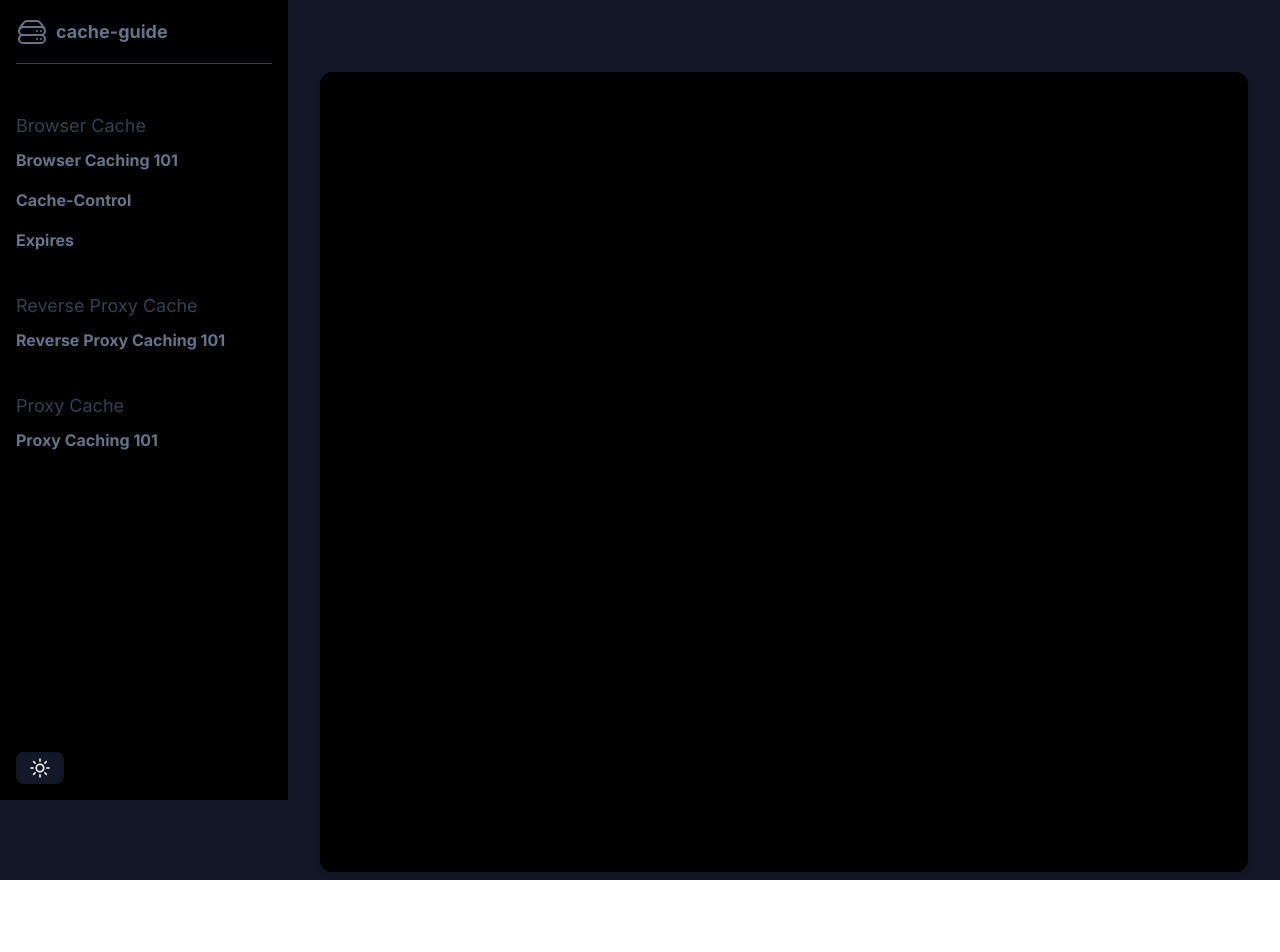
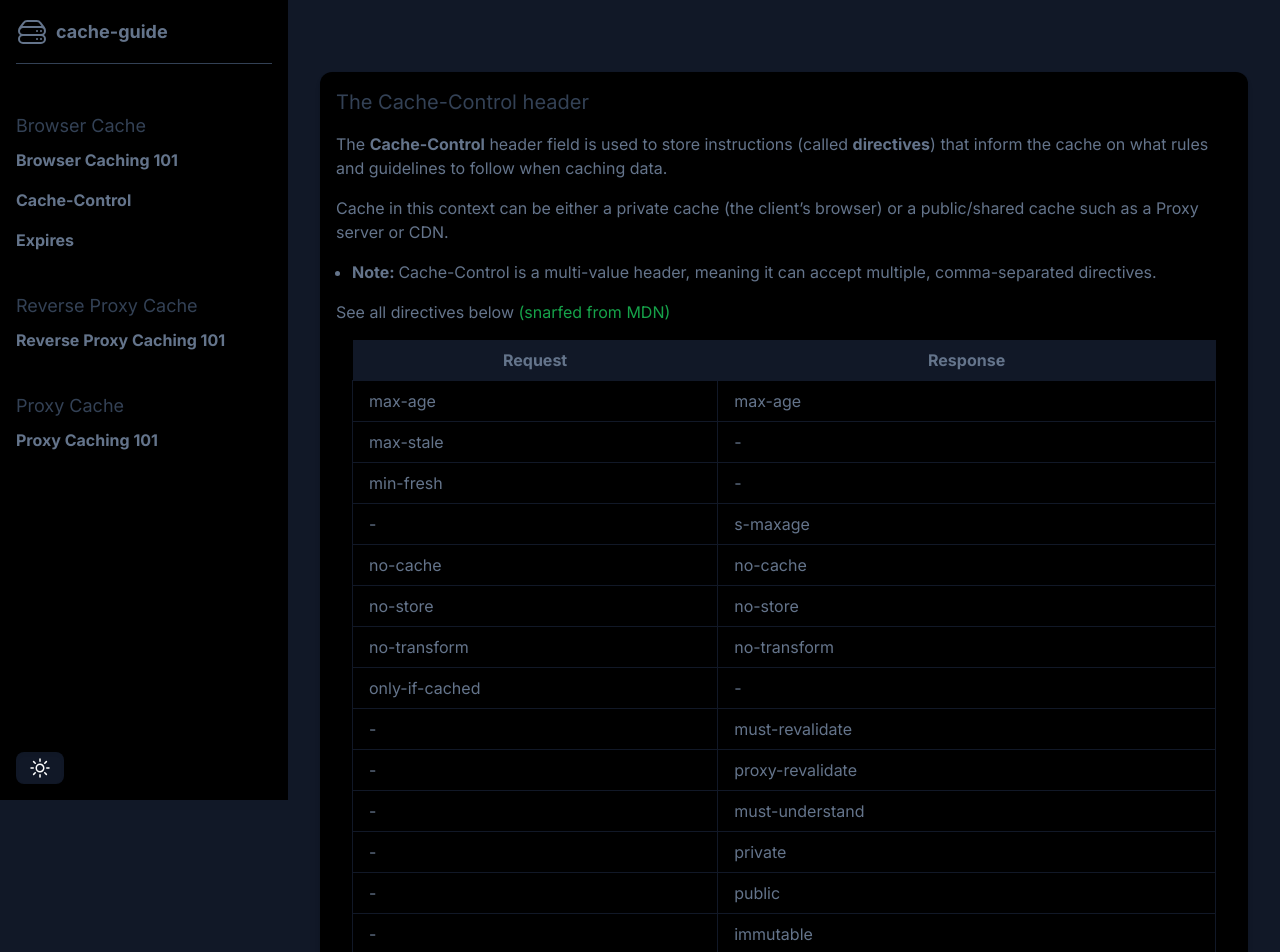
Before and after one commit to dev-cameron/cache-guide, a Next.js app: page /cache-control in a window 1280 px wide. Before the commit this address had no page. Shown: the top 952 px of the page. Before the commit the page ends 880 px from the top, so only its background shows below. Built offline with nearby package versions, Linux system fonts and the light colour scheme.

Commit message:
Began work on content for cache guide: - added cache-control page.tsx - added basic explainer for cache-control - added basic routing to max-age subpage

```diff
--- /dev/null
+++ b/src/app/cache-control/layout.tsx
@@ -0,0 +1,11 @@
+export default function Layout({
+  children,
+}: {
+  children: React.ReactNode
+}) {
+  return(
+    <div className="p-4">
+      {children}
+    </div>
+  )
+}
--- /dev/null
+++ b/src/app/cache-control/max-age/page.tsx
@@ -0,0 +1,7 @@
+export default function Page() {
+  return (
+    <div className="flex justify-center">
+      <h2 className="text-white">cache-control max age</h2>
+    </div>
+  )
+}
--- /dev/null
+++ b/src/app/cache-control/page.tsx
@@ -0,0 +1,104 @@
+import Link from "next/link";
+
+export default function Page() {
+  return (
+    <div className="flex flex-col justify-center space-y-4">
+      <h1 className="text-neutral text-xl">The Cache-Control header</h1>
+      <p className="text-neutral-contrast"> The <strong>Cache-Control</strong> header field is used to store instructions (called <strong>directives</strong>)
+        that inform the cache on what rules and guidelines to follow when caching data.
+      </p>
+      <p className="text-neutral-contrast">Cache in this context can be either a private cache (the client’s browser) or a
+      public/shared cache such as a Proxy server or CDN.</p>
+      <ul className="ml-4 list-disc">
+        <li className="text-neutral-contrast"><strong>Note: </strong>Cache-Control is a multi-value header, meaning it can accept multiple, comma-separated directives.</li>
+      </ul>
+      <p className="text-neutral-contrast">
+         See all directives below <a className="text-accent" href="https://developer.mozilla.org/en-US/docs/Web/HTTP/Headers/Cache-Control">(snarfed from MDN)</a>
+      </p>
+      <div className="px-4">
+        <table className="table-auto w-full">
+          <thead className="bg-neutral-accent text-neutral-contrast rounded-lg overflow-hidden">
+            <tr>
+              <th className="px-4 py-2" >Request</th>
+              <th className="px-4 py-2" >Response</th>
+            </tr>
+          </thead>
+          <tbody className="text-neutral-contrast">
+            <tr>
+              <td className="px-4 py-2 border border-neutral-accent">
+              <Link href="/cache-control/max-age">
+                max-age
+                </Link>
+              </td>
+              <td className="px-4 py-2 border border-neutral-accent">
+                <Link href="/cache-control/max-age">
+                max-age
+                </Link>
+              </td>
+            </tr>
+            <tr>
+              <td className="px-4 py-2 border border-neutral-accent">max-stale</td>
+              <td className="px-4 py-2 border border-neutral-accent">-</td>
+            </tr>
+            <tr>
+              <td className="px-4 py-2 border border-neutral-accent">min-fresh</td>
+              <td className="px-4 py-2 border border-neutral-accent">-</td>
+            </tr>
+            <tr>
+              <td className="px-4 py-2 border border-neutral-accent">-</td>
+              <td className="px-4 py-2 border border-neutral-accent">s-maxage</td>
+            </tr>
+            <tr>
+              <td className="px-4 py-2 border border-neutral-accent">no-cache</td>
+              <td className="px-4 py-2 border border-neutral-accent">no-cache</td>
+            </tr>
+            <tr>
+              <td className="px-4 py-2 border border-neutral-accent">no-store</td>
+              <td className="px-4 py-2 border border-neutral-accent">no-store</td>
+            </tr>
+            <tr>
+              <td className="px-4 py-2 border border-neutral-accent">no-transform</td>
+              <td className="px-4 py-2 border border-neutral-accent">no-transform</td>
+            </tr>
+            <tr>
+              <td className="px-4 py-2 border border-neutral-accent">only-if-cached</td>
+              <td className="px-4 py-2 border border-neutral-accent">-</td>
+            </tr>
+            <tr>
+              <td className="px-4 py-2 border border-neutral-accent">-</td>
+              <td className="px-4 py-2 border border-neutral-accent">must-revalidate</td>
+            </tr>
+            <tr>
+              <td className="px-4 py-2 border border-neutral-accent">-</td>
+              <td className="px-4 py-2 border border-neutral-accent">proxy-revalidate</td>
+            </tr>
+            <tr>
+              <td className="px-4 py-2 border border-neutral-accent">-</td>
+              <td className="px-4 py-2 border border-neutral-accent">must-understand</td>
+            </tr>
+            <tr>
+              <td className="px-4 py-2 border border-neutral-accent">-</td>
+              <td className="px-4 py-2 border border-neutral-accent">private</td>
+            </tr>
+            <tr>
+              <td className="px-4 py-2 border border-neutral-accent">-</td>
+              <td className="px-4 py-2 border border-neutral-accent">public</td>
+            </tr>
+            <tr>
+              <td className="px-4 py-2 border border-neutral-accent">-</td>
+              <td className="px-4 py-2 border border-neutral-accent">immutable</td>
+            </tr>
+            <tr>
+              <td className="px-4 py-2 border border-neutral-accent">-</td>
+              <td className="px-4 py-2 border border-neutral-accent">stale-while-revalidate</td>
+            </tr>
+            <tr>
+              <td className="px-4 py-2 border border-neutral-accent">stale-if-error</td>
+              <td className="px-4 py-2 border border-neutral-accent">stale-if-error</td>
+            </tr>
+          </tbody>
+        </table>
+      </div>
+    </div>
+  )
+}
```
